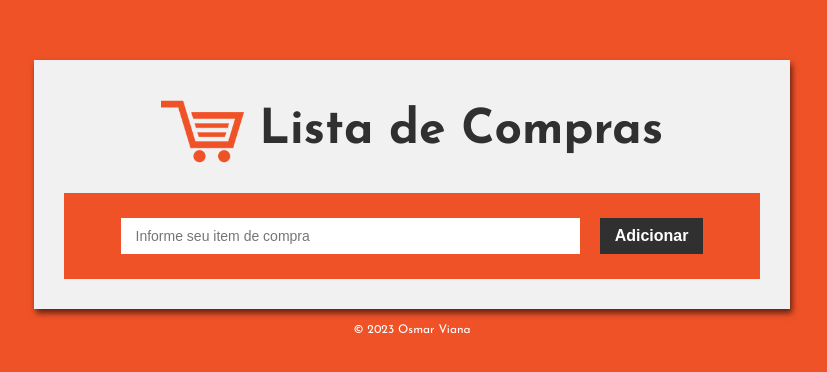
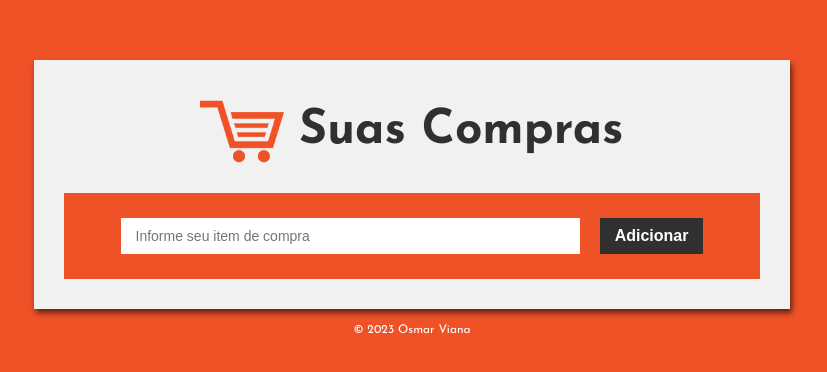
Before and after one commit to osmarviana/lista-compras, a plain HTML site: page index.html in a window 1280 px wide. Shown: the part 212-584 px from the top of the page, without its empty margins (228-1055 px from the left). Drawn offline with Linux system fonts and the light colour scheme.

Commit message:
redefinindo nome

```diff
--- a/index.html
+++ b/index.html
@@ -24,7 +24,7 @@
             src="./src/img/icon.png"
             alt="Icone do carrinho de compras"
           />
-          <h1 class="title">Lista de Compras</h1>
+          <h1 class="title">Suas Compras</h1>
         </header>
         <div class="inputs">
           <input
```
